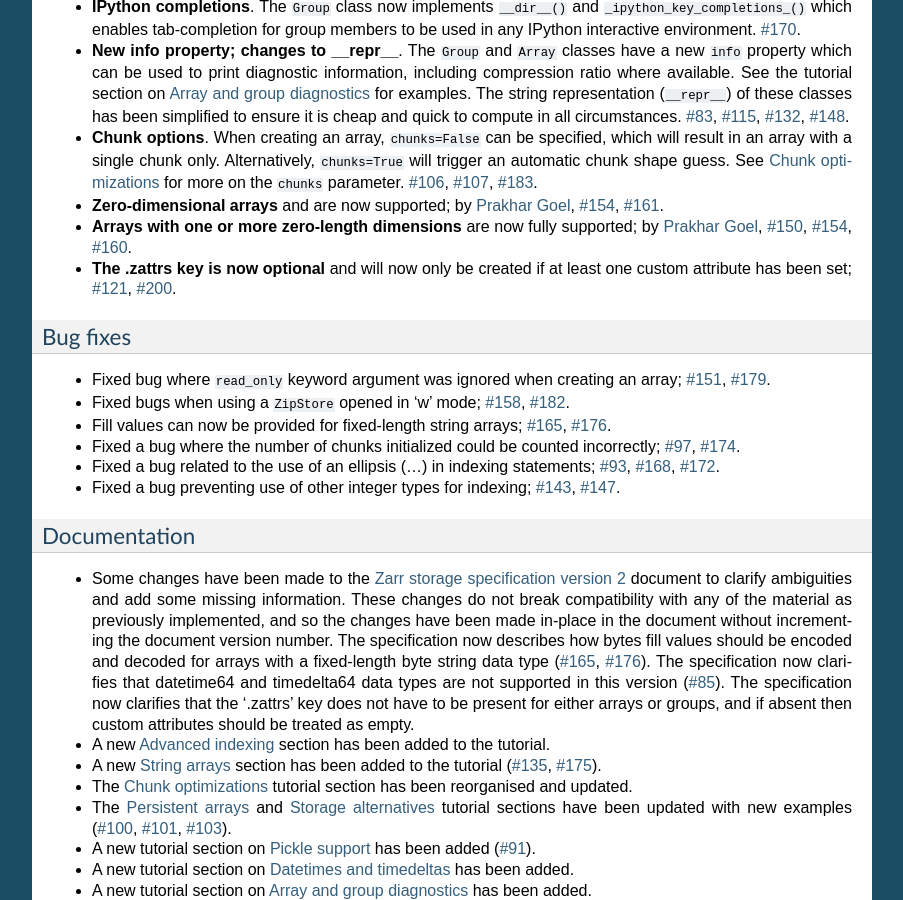
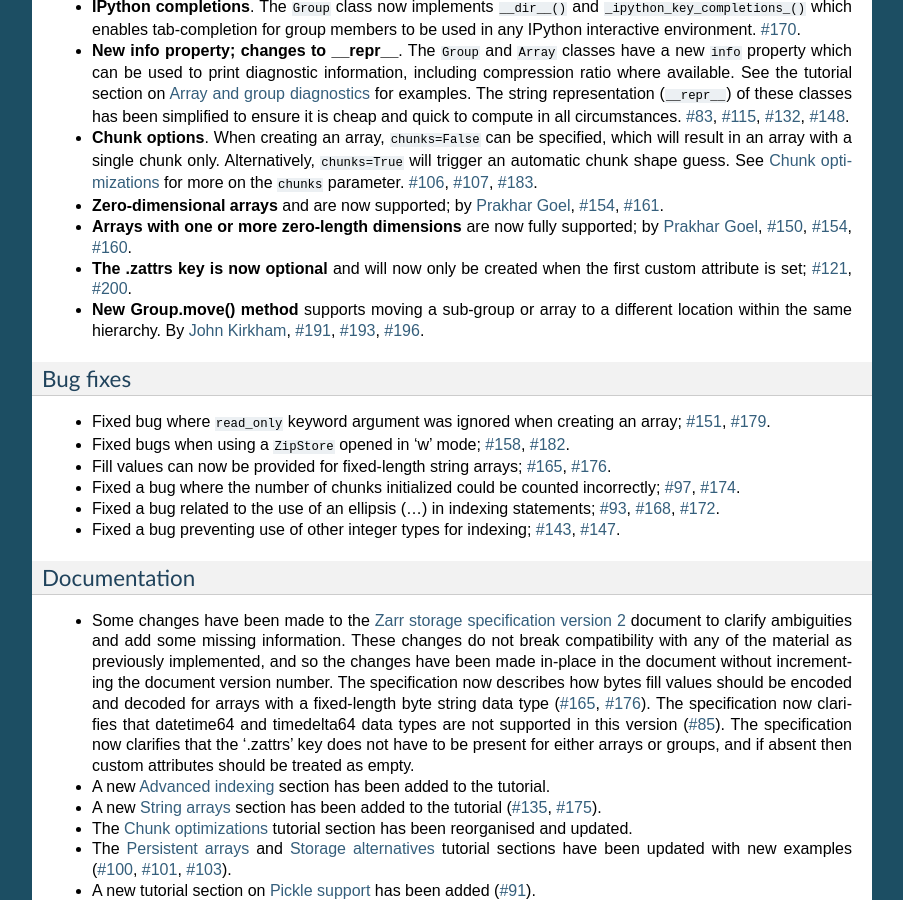
Before and after one commit to enthusiastdev121/zarr-python, a Sphinx documentation site: the page built from docs/release.rst, in a window 1280 px wide and 900 px high, scrolled down 941 px. Shown: the whole window, without its empty margins (198-1101 px from the left). Built offline with Sphinx 7.4.7, drawn with Linux system fonts in a browser that asks for light colours; the version number could not be read and is left out.

Commit message:
release notes [ci skip]

```diff
--- a/docs/release.rst
+++ b/docs/release.rst
@@ -95,8 +95,12 @@ Enhancements
 * **Arrays with one or more zero-length dimensions** are now fully supported; by
   :user:`Prakhar Goel <newt0311>`, :issue:`150`, :issue:`154`, :issue:`160`.
 
-* **The .zattrs key is now optional** and will now only be created if at least one
-  custom attribute has been set; :issue:`121`, :issue:`200`.
+* **The .zattrs key is now optional** and will now only be created when the first
+  custom attribute is set; :issue:`121`, :issue:`200`.
+
+* **New Group.move() method** supports moving a sub-group or array to a different
+  location within the same hierarchy. By :user:`John Kirkham <jakirkham>`,
+  :issue:`191`, :issue:`193`, :issue:`196`.
 
 Bug fixes
 ~~~~~~~~~
```
